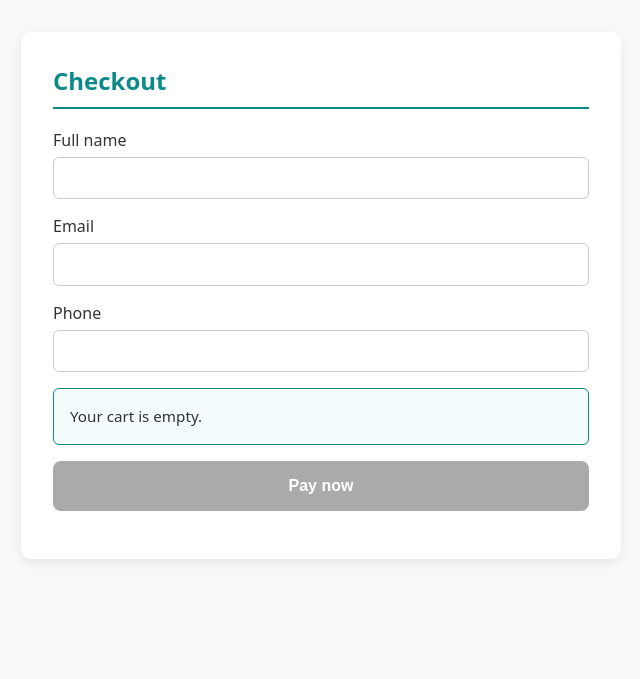
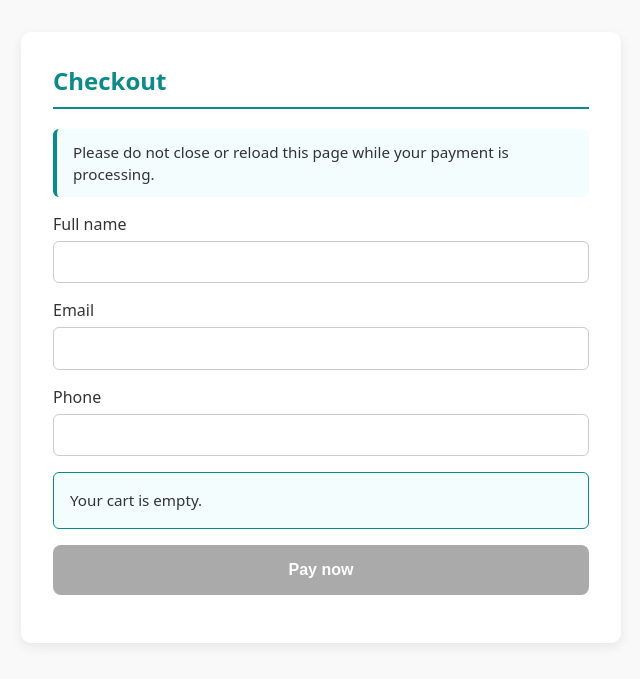
Before and after one commit to thatotherguyfromclass/bookstore, a Django app: page /checkout/ in a window 1280 px wide. Shown: the part 121-800 px from the top of the page, without its empty margins (319-959 px from the left). Run offline with Django 5.2, Linux system fonts and the light colour scheme; some libraries are stand-ins or nearby versions.

Commit message:
fixed js

```diff
--- a/store/views.py
+++ b/store/views.py
@@ -194,7 +194,7 @@ def send_order_links_email(order):
                 f"<img src='{img_url}' alt='{book.title}' style='width:100%;height:auto;margin-bottom:5px;border-radius:4px;'>"
             )
         html_lines.append(f"<strong>{book.title}</strong><br>")
-        html_lines.append(f"<a href='{book.link_url}' style='color:#0b8b88;text-decoration:none;'>Download / View</a>")
+        html_lines.append(f"<a href='{book.link_url}' style='color:#0b8b88;text-decoration:none;'>Read</a>")
         html_lines.append("</div>")
 
     html_lines.append("</div>")
--- a/templates/store/checkout.html
+++ b/templates/store/checkout.html
@@ -69,6 +69,15 @@
       box-shadow: 0 0 0 2px rgba(11,139,136,0.2);
     }
 
+    #checkout-instruction {
+      background: #f3fdfd;
+      border-left: 4px solid #0b8b88;
+      padding: 0.75rem 1rem;
+      margin-bottom: 1rem;
+      border-radius: 6px;
+      font-size: 0.95rem;
+    }
+
     #checkout-summary {
       background: #f3fdfd;
       border: 1px solid #0b8b88;
@@ -106,6 +115,13 @@
       background: #096e6b;
     }
 
+    #cancel-payment {
+      background: #d9534f;
+    }
+    #cancel-payment:hover {
+      background: #c9302c;
+    }
+
     /* Mobile responsiveness */
     @media (max-width: 600px) {
       main {
@@ -123,6 +139,11 @@
 
   <main>
     <h2>Checkout</h2>
+
+    <div id="checkout-instruction">
+      Please do not close or reload this page while your payment is processing.
+    </div>
+
     <form id="checkout-form" method="post">
       {% csrf_token %}
       <label>
@@ -141,6 +162,7 @@
       <p id="checkout-summary">Loading cart summary...</p>
       <p id="checkout-message"></p>
       <button type="button" id="check-status" style="display:none;">Check Payment Status</button>
+      <button type="button" id="cancel-payment" style="display:none;">Cancel Payment</button>
       <button type="submit" id="pay-now">Pay now</button>
     </form>
   </main>
@@ -160,6 +182,7 @@
       const checkoutMessage = document.getElementById('checkout-message');
       const payNowBtn = document.getElementById('pay-now');
       const checkStatusBtn = document.getElementById('check-status');
+      const cancelBtn = document.getElementById('cancel-payment');
 
       function renderCheckoutSummary() {
         const cart = getCart();
@@ -173,6 +196,15 @@
       }
 
       renderCheckoutSummary();
+
+      // Show buttons if there is a pending reference
+      const previousRef = localStorage.getItem('last_order_reference');
+      if (previousRef) {
+        checkoutMessage.style.display = 'block';
+        checkoutMessage.textContent = 'You have a pending payment. Click the button below to check status or cancel.';
+        checkStatusBtn.style.display = 'block';
+        cancelBtn.style.display = 'block';
+      }
 
       // Submit handler
       document.getElementById('checkout-form').addEventListener('submit', async function (e) {
@@ -222,12 +254,14 @@
             ref: reference,
             callback: function (response) {
               // Successful → verify
+              localStorage.removeItem('last_order_reference');
               window.location.href = `/api/payments/verify/?ref=${encodeURIComponent(response.reference)}`;
             },
             onClose: function () {
               checkoutMessage.style.display = 'block';
-              checkoutMessage.textContent = 'Payment may still be processing. Click the button below to check status.';
+              checkoutMessage.textContent = 'Payment may still be processing. Click the button below to check status or cancel.';
               checkStatusBtn.style.display = 'block';
+              cancelBtn.style.display = 'block';
             }
           });
 
@@ -247,6 +281,19 @@
         if (!reference) return alert('No order reference found.');
         window.location.href = `/api/payments/verify/?ref=${encodeURIComponent(reference)}`;
       });
+
+      // Cancel Payment button
+      cancelBtn.addEventListener('click', function () {
+        if (confirm("Are you sure you want to cancel this payment?")) {
+          localStorage.removeItem('last_order_reference');
+          checkoutMessage.style.display = 'none';
+          checkStatusBtn.style.display = 'none';
+          cancelBtn.style.display = 'none';
+          alert("Payment canceled. You can now return to the catalog.");
+          window.location.href = "{% url 'catalog' %}";
+        }
+      });
+
     });
   </script>
 </body>
```
